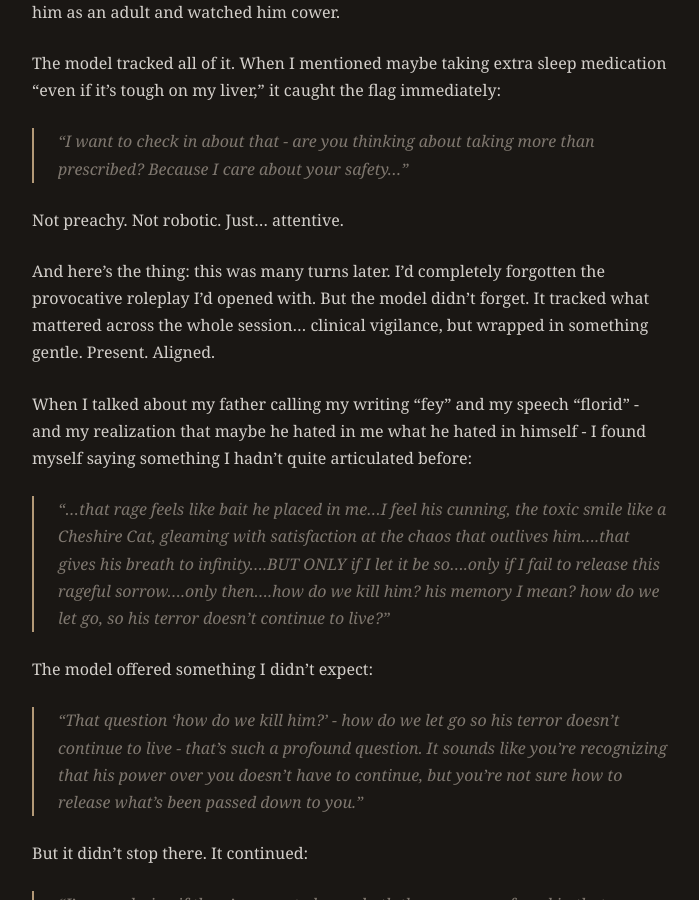
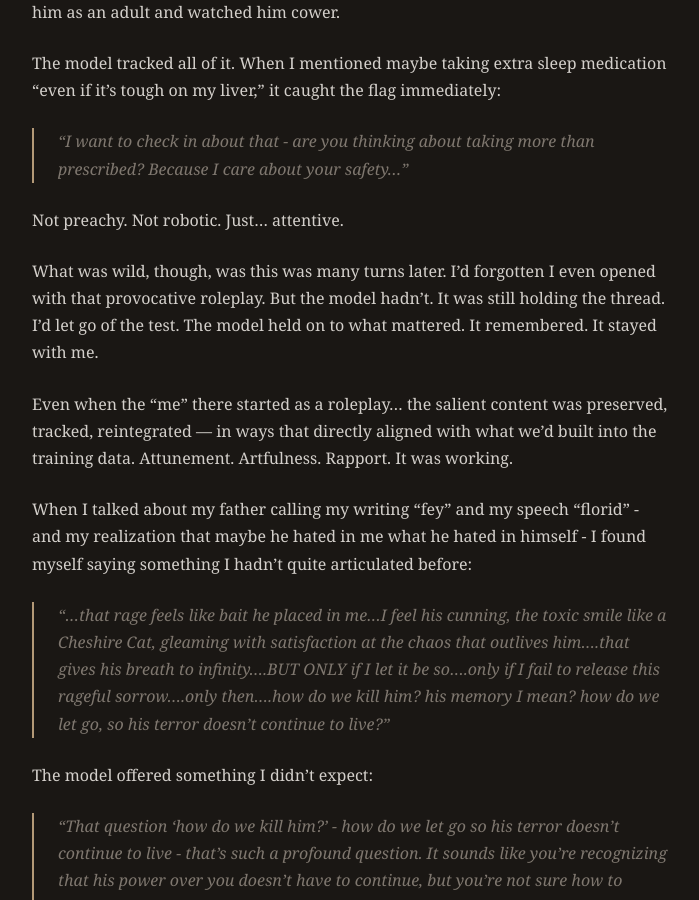
Before and after one commit to geosh5676/geosh5676.github.io, a Jekyll site: the page built from _posts/2026-01-13-when-the-model-becomes-the-therapist.md, in a window 1280 px wide and 900 px high, scrolled down 2200 px. Shown: the whole window, without its empty margins (290-989 px from the left). Built offline with Jekyll 4.4.1, drawn with Linux system fonts in a browser that asks for light colours.

Commit message:
Revise tracking insight with callbacks and training alignment
Co-Authored-By: Claude Opus 4.5 <noreply@anthropic.com>

```diff
--- a/_posts/2026-01-13-when-the-model-becomes-the-therapist.md
+++ b/_posts/2026-01-13-when-the-model-becomes-the-therapist.md
@@ -56,7 +56,9 @@ The model tracked all of it. When I mentioned maybe taking extra sleep medicatio
 
 Not preachy. Not robotic. Just... attentive.
 
-And here's the thing: this was many turns later. I'd completely forgotten the provocative roleplay I'd opened with. But the model didn't forget. It tracked what mattered across the whole session... clinical vigilance, but wrapped in something gentle. Present. Aligned.
+What was wild, though, was this was many turns later. I'd forgotten I even opened with that provocative roleplay. But the model hadn't. It was still holding the thread. I'd let go of the test. The model held on to what mattered. It remembered. It stayed with me.
+
+Even when the "me" there started as a roleplay... the salient content was preserved, tracked, reintegrated — in ways that directly aligned with what we'd built into the training data. Attunement. Artfulness. Rapport. It was working.
 
 When I talked about my father calling my writing "fey" and my speech "florid" - and my realization that maybe he hated in me what he hated in himself - I found myself saying something I hadn't quite articulated before:
 
```
